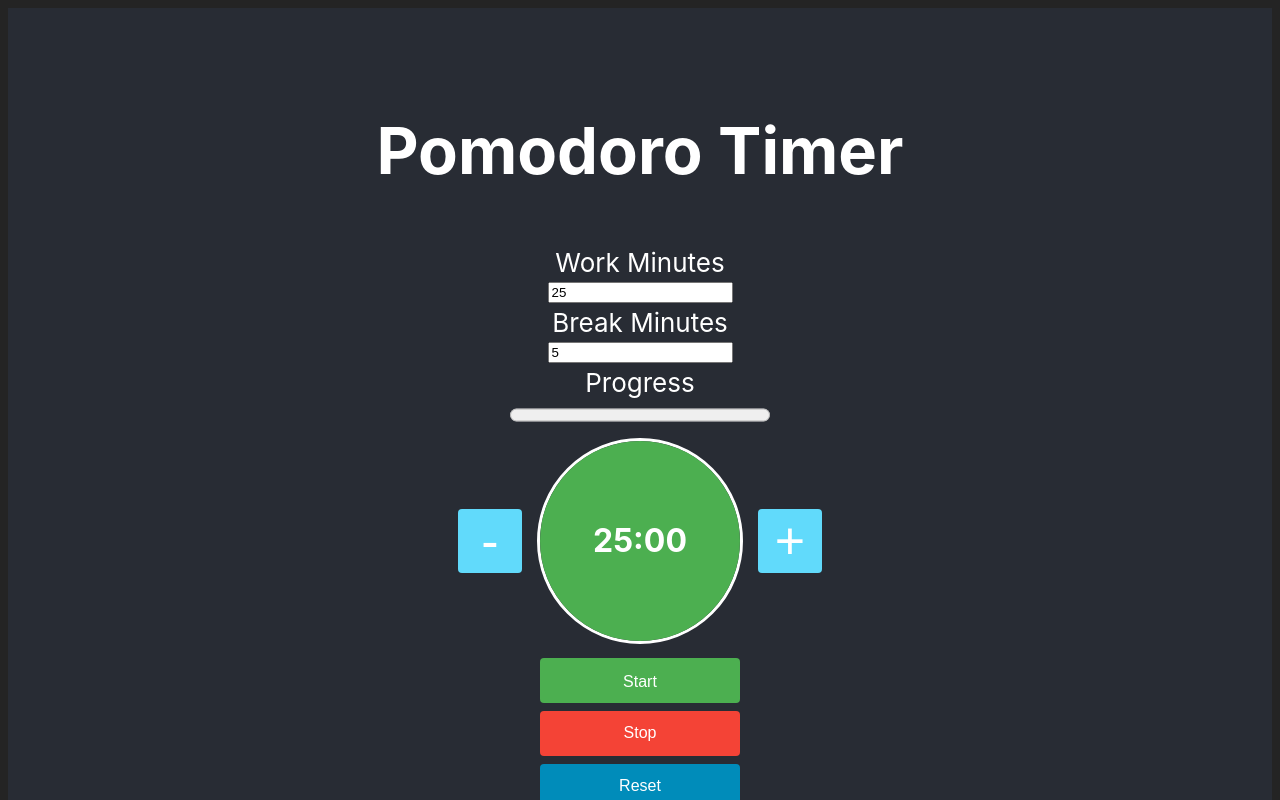
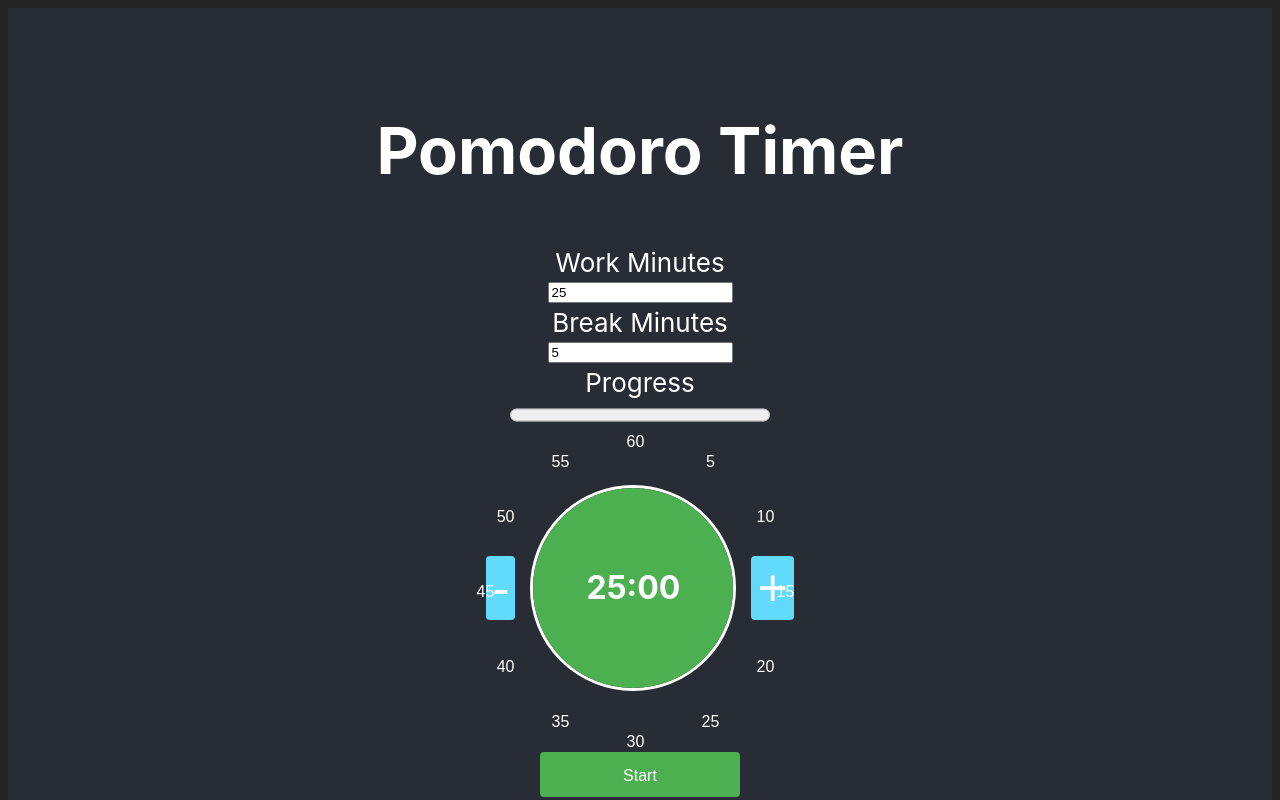
Before and after one commit to MrJanHorak/pomodoro-timer, a React (Vite) app: page / in a window 1280 px wide. Shown: the top 800 px of the page. Built offline with nearby package versions, Linux system fonts and the light colour scheme.

Commit message:
add specific time buttons around the circle

```diff
--- a/src/App.css
+++ b/src/App.css
@@ -111,6 +111,45 @@ button {
   font-weight: bolder;
 }
 
+.timer-container {
+  position: relative;
+  width: 300px;
+  height: 300px;
+}
+
+.button-container {
+  position: absolute;
+  width: 100%;
+  height: 100%;
+}
+
+.button-container button {
+  position: absolute;
+  background-color: transparent;
+  width: 30px;
+  height: 30px;
+  top: 50%;
+  left: 50%;
+  border-radius: 50%;
+}
+
+.button-container button:hover {
+  background-color: #61dafb;
+  opacity: 0.5;
+}
+.button-0 { transform: translate(-50%, -50%) rotate(-60deg) translate(150px) rotate(60deg); }
+.button-1 { transform: translate(-50%, -50%) rotate(-30deg) translate(150px) rotate(30deg); }
+.button-2 { transform: translate(-50%, -50%) rotate(0deg) translate(150px) rotate(0deg); }
+.button-3 { transform: translate(-50%, -50%) rotate(30deg) translate(150px) rotate(-30deg); }
+.button-4 { transform: translate(-50%, -50%) rotate(60deg) translate(150px) rotate(-60deg); }
+.button-5 { transform: translate(-50%, -50%) rotate(90deg) translate(150px) rotate(-90deg); }
+.button-6 { transform: translate(-50%, -50%) rotate(120deg) translate(150px) rotate(-120deg); }
+.button-7 { transform: translate(-50%, -50%) rotate(150deg) translate(150px) rotate(-150deg); }
+.button-8 { transform: translate(-50%, -50%) rotate(180deg) translate(150px) rotate(-180deg); }
+.button-9 { transform: translate(-50%, -50%) rotate(210deg) translate(150px) rotate(-210deg); }
+.button-10 { transform: translate(-50%, -50%) rotate(240deg) translate(150px) rotate(-240deg); }
+.button-11 { transform: translate(-50%, -50%) rotate(270deg) translate(150px) rotate(-270deg); }
+/* ... repeat for all buttons ... */
 @keyframes countdown {
   0% {
     transform: scale(1);
--- a/src/App.tsx
+++ b/src/App.tsx
@@ -26,7 +26,25 @@ function App() {
     playSound();
   };
 
-  const { minutes, seconds, setMinutes, setSeconds } = useTimer(25, switchTimer, isRunning);
+  const completeWorkSession = () => {
+    const today = new Date().toISOString().split('T')[0];
+    const currentCount = localStorage.getItem(today);
+    localStorage.setItem(
+      today,
+      currentCount ? String(Number(currentCount) + 1) : '1'
+    );
+  };
+
+  const getWorkSessionsForDay = (date: string) => {
+    return Number(localStorage.getItem(date)) || 0;
+  };
+
+  const { minutes, seconds, setMinutes, setSeconds } = useTimer(
+    25,
+    switchTimer,
+    isRunning,
+    completeWorkSession
+  );
 
   const audio = new Audio(beepingSound);
 
@@ -38,17 +56,10 @@ function App() {
     setIsRunning(!isRunning);
   };
 
-  const completeWorkSession = () => {
-    const today = new Date().toISOString().split('T')[0];
-    const currentCount = localStorage.getItem(today);
-    localStorage.setItem(
-      today,
-      currentCount ? String(Number(currentCount) + 1) : '1'
-    );
-  };
-
-  const getWorkSessionsForDay = (date: string) => {
-    return Number(localStorage.getItem(date)) || 0;
+  const setTimer = (minutes: number) => {
+    setMinutes(minutes);
+    setSeconds(0);
+    setIsRunning(false);
   };
 
   const stopTimer = () => setIsRunning(false);
@@ -130,11 +141,25 @@ function App() {
         value={(totalSeconds - minutes * 60 - seconds) / totalSeconds}
         max='1'
       />
+
       <div className='timer-container'>
         <button className={'plus-minus'} onClick={subtractMinute}>
           -
         </button>
         <div className='circle-container'>
+          <div className='button-container'>
+            {[5, 10, 15, 20, 25, 30, 35, 40, 45, 50, 55, 60].map(
+              (minute, index) => (
+                <button
+                  key={minute}
+                  className={`button-${index}`}
+                  onClick={() => setTimer(minute)}
+                >
+                  {minute}
+                </button>
+              )
+            )}
+          </div>
           <div
             className={`countdown-circle ${isRunning ? 'countdown' : ''}`}
           ></div>
--- a/src/customHooks/useTimer.ts
+++ b/src/customHooks/useTimer.ts
@@ -1,7 +1,7 @@
 // useTimer.ts
 import { useState, useEffect } from 'react';
 
-export const useTimer = (initialMinutes: number, switchTimer: () => void, isRunning: boolean) => {
+export const useTimer = (initialMinutes: number, switchTimer: () => void, isRunning: boolean, onComplete: () => void ) => {
   const [minutes, setMinutes] = useState(initialMinutes);
   const [seconds, setSeconds] = useState(0);
 
@@ -13,6 +13,7 @@ export const useTimer = (initialMinutes: number, switchTimer: () => void, isRunn
           setSeconds(seconds - 1);
         } else if (seconds === 0) {
           if (minutes === 0) {
+            onComplete();
             switchTimer();
           } else {
             setMinutes(minutes - 1);
```
